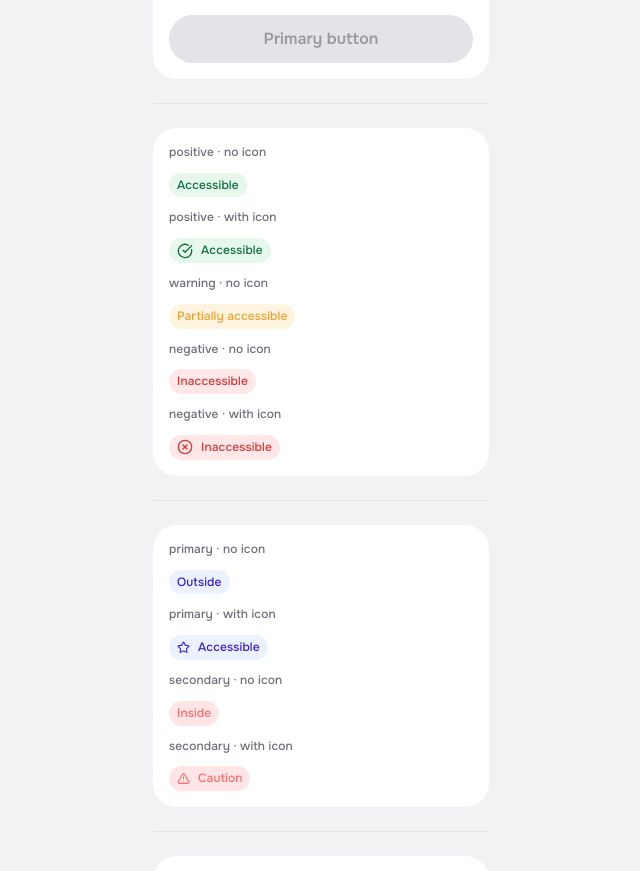
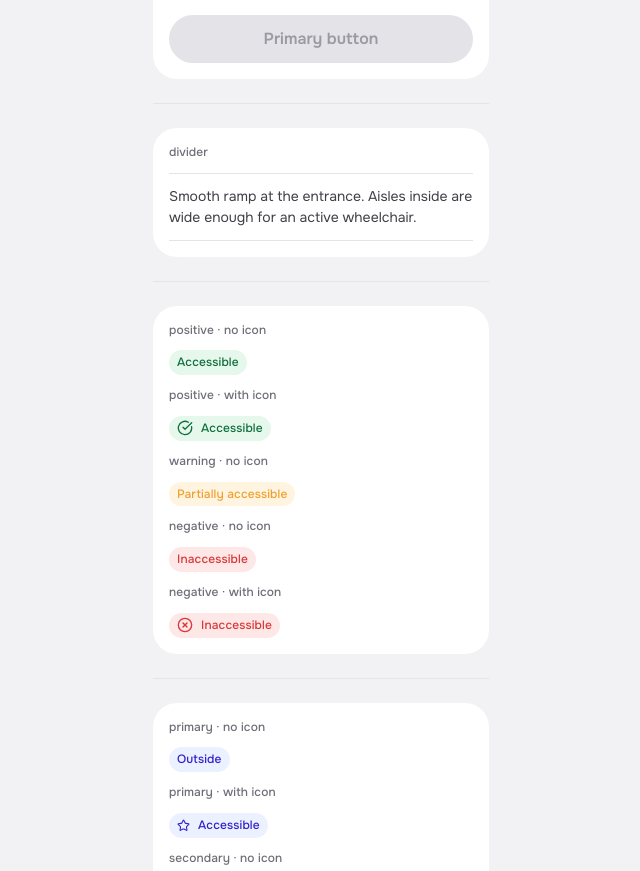
Before and after one commit to Mashto-o/passage-app, a React (Vite) app: page / in a window 1280 px wide. Shown: the part 2262-3133 px from the top of the page, without its empty margins (319-959 px from the left). Built offline with nearby package versions, Linux system fonts and the light colour scheme.

Commit message:
Created Divider

```diff
--- a/src/App.tsx
+++ b/src/App.tsx
@@ -1,6 +1,6 @@
 import { useState } from 'react'
 import { ArrowRight, Star, AlertTriangle, CheckCircle, XCircle } from 'lucide-react'
-import { Button, AccessibilityBadge, SelectionCard, ReviewCard, PreferenceCard, AccessibilityCard, PhotoCard, PlacePhotoCard, Chip, StatusBadge } from './components'
+import { Button, AccessibilityBadge, SelectionCard, ReviewCard, PreferenceCard, AccessibilityCard, PhotoCard, PlacePhotoCard, Chip, StatusBadge, Divider } from './components'
 import type { AccessibilityBadgeProps } from './components'
 
 import imgCobblestone   from './assets/images/cobblestone.png'
@@ -179,6 +179,17 @@ function App() {
         {/* ── Divider ── */}
         <div className="h-px bg-neutral-200 my-sm" />
 
+        {/* ── Divider ── */}
+        <div className="bg-neutral-0 rounded-lg p-md flex flex-col gap-sm">
+          <p className="text-caption-sm text-neutral-500">divider</p>
+          <Divider />
+          <p className="text-body-sm text-neutral-700">Smooth ramp at the entrance. Aisles inside are wide enough for an active wheelchair.</p>
+          <Divider />
+        </div>
+
+        {/* ── Divider ── */}
+        <div className="h-px bg-neutral-200 my-sm" />
+
         {/* ── StatusBadges ── */}
         <div className="bg-neutral-0 rounded-lg p-md flex flex-col items-start gap-sm">
           <p className="text-caption-sm text-neutral-500">positive · no icon</p>
--- /dev/null
+++ b/src/components/Divider.tsx
@@ -0,0 +1,9 @@
+import React from 'react'
+
+export interface DividerProps {
+  className?: string
+}
+
+export const Divider: React.FC<DividerProps> = ({ className = '' }) => (
+  <div className={`h-px w-full bg-neutral-200 overflow-hidden ${className}`} />
+)
--- a/src/components/index.ts
+++ b/src/components/index.ts
@@ -27,3 +27,6 @@ export type { ChipProps } from './Chip'
 
 export { StatusBadge } from './StatusBadge'
 export type { StatusBadgeProps } from './StatusBadge'
+
+export { Divider } from './Divider'
+export type { DividerProps } from './Divider'
```
